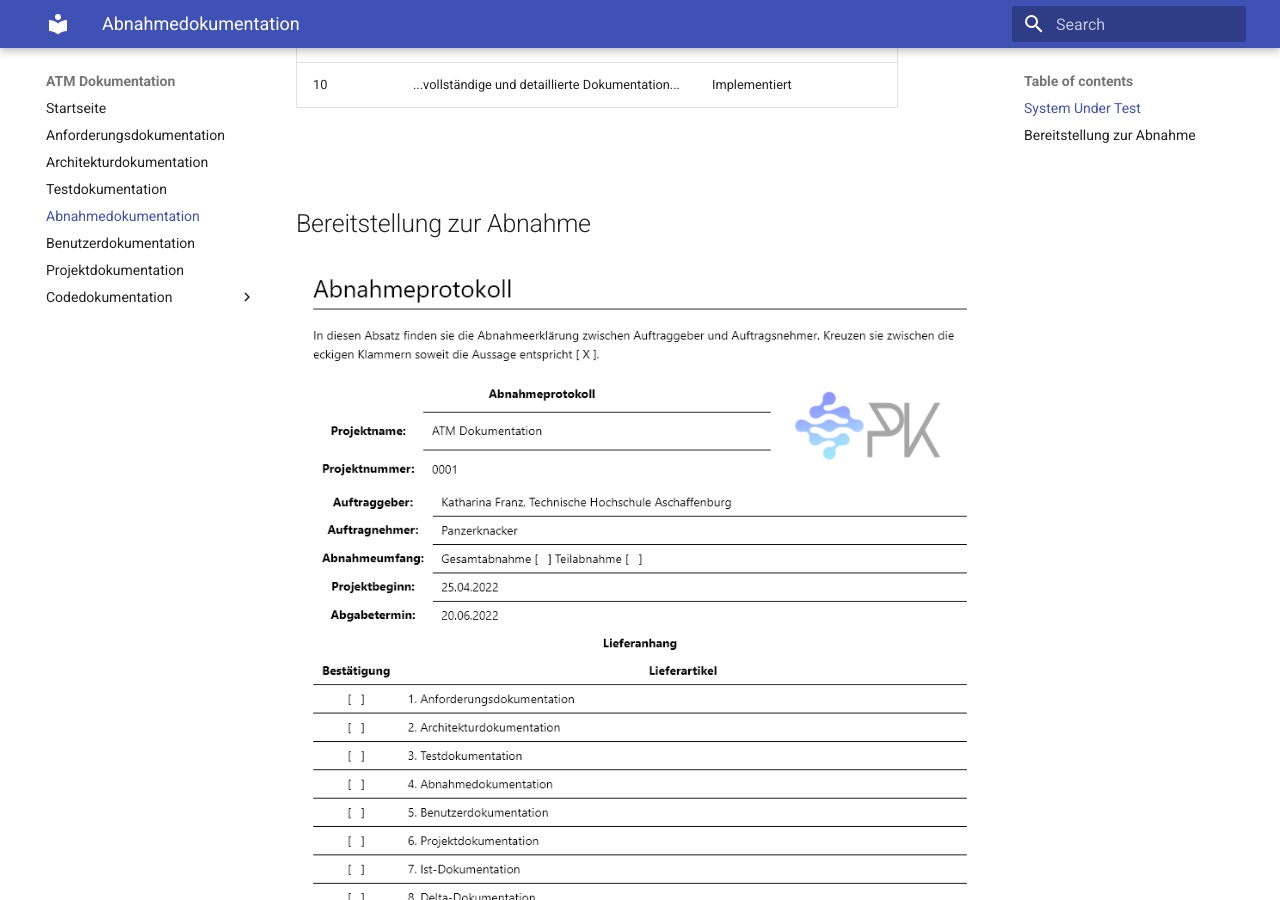
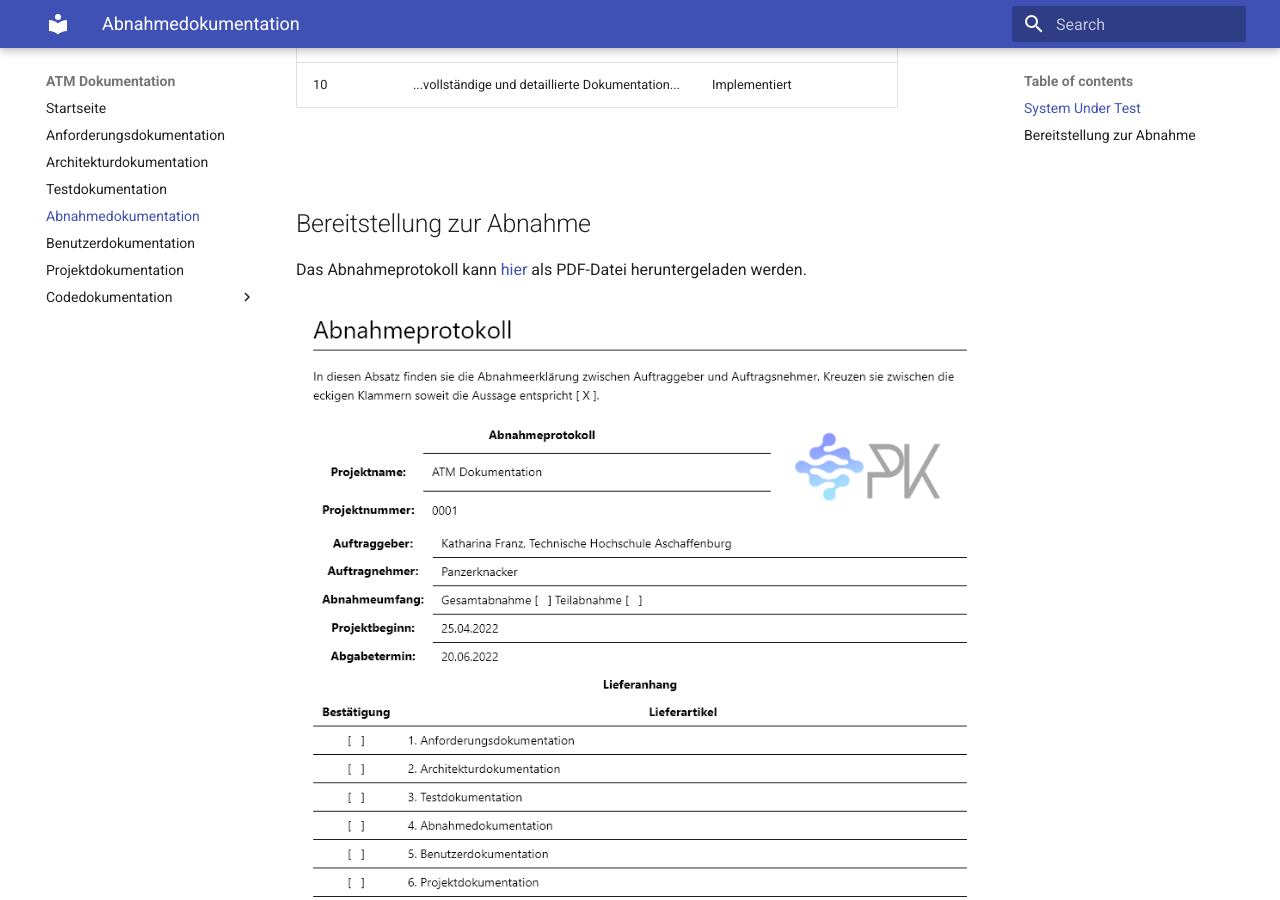
Before and after one commit to Halfpipe-SD/ATM, an MkDocs documentation site: the page built from docs/docs/acceptance-docs.md, in a window 1280 px wide and 900 px high, scrolled down 1609 px. Built offline with MkDocs 1.6.1 and Material for MkDocs 9.7.7, drawn with Linux system fonts in a browser that asks for light colours.

Commit message:
Abnahmeprotokoll download link

```diff
--- a/docs/docs/acceptance-docs.md
+++ b/docs/docs/acceptance-docs.md
@@ -57,4 +57,6 @@ Nicht implementiert: User Stories nicht erfolgreich implementiert
 
 ## Bereitstellung zur Abnahme
 
+Das Abnahmeprotokoll kann [hier](https://github.com/thieleju/ATM/raw/main/abnahmeprotokoll.pdf) als PDF-Datei heruntergeladen werden.
+
 ![Exceptions](images/abnahmeprotokoll.png "Abnahmeprotokoll")
```
